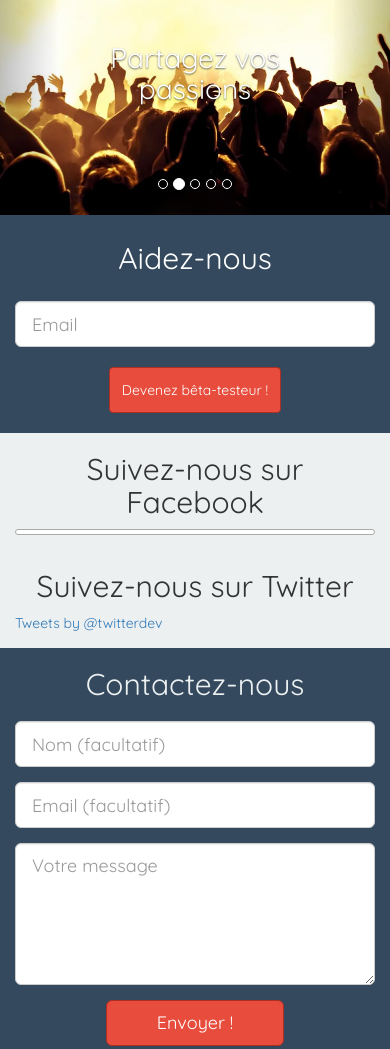
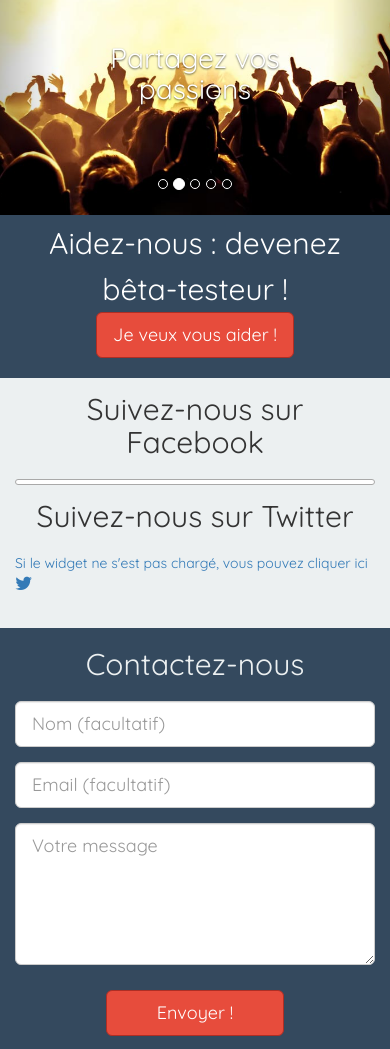
Before and after one commit to Mindup-io/mindup-website, a website: page public/views/landing.html in a window 390 px wide. Shown: the part 1231-2280 px from the top of the page. Drawn offline with nearby package versions, Linux system fonts and the light colour scheme; files that its build step writes are made by us from their sources; files whose address does not match are found by name.

Commit message:
public: landing: favicon, widgets, policy, title, beta-testeurs.

```diff
--- a/public/static/styles/landing.scss
+++ b/public/static/styles/landing.scss
@@ -106,7 +106,7 @@ header .navbar-inner {
     font-size: 1.3em;
 }
 
-header .mindup-large-screen .navbar-left a{
+header .mindup-large-screen .navbar-left a {
     padding-left: 0;
     text-transform: uppercase;
     font-weight: bold;
@@ -122,7 +122,7 @@ header .mindup-small-screen {
     margin-top: -11px;
 }
 
-header .mindup-small-screen span{
+header .mindup-small-screen span {
     margin-left: -11px;
 }
 
@@ -140,7 +140,7 @@ header .mindup-small-screen span{
     header .navbar-default .navbar-collapse, header .navbar-default .navbar-form {
         border-color: $blue !important;
     }
-    header #hamburger{
+    header #hamburger {
         padding-top: 20px;
         padding-bottom: 20px;
         margin-top: 9px;
@@ -203,7 +203,7 @@ header .mindup-small-screen span{
 >  Description
 \*-----------------------------------*/
 
-#description{
+#description {
     background-image: url("../img/map.jpg");
     background-position: center center;
     background-size:cover;
@@ -212,13 +212,7 @@ header .mindup-small-screen span{
     height: 480px;
 }
 
-@media (max-width: 992px) {
-    description{
-        //    background-size: 1920px 480px;
-    }
-}
-
-#description h1{
+#description h1 {
     text-align: right;
     color: white;
     font-weight: bold;
@@ -230,7 +224,7 @@ header .mindup-small-screen span{
     margin-bottom: 10px;
 }
 
-#description h2{
+#description h2 {
     text-align: right;
     color: white;
     font-size: 1.5em;
@@ -238,9 +232,16 @@ header .mindup-small-screen span{
     text-shadow: 0px 4px 3px rgba(0,0,0,0.4);
     background-color: rgba($blue, 0.85);
     display:inline-block;
-    float: right;clear: both;
+    float: right;
+    clear: both;
     padding: 10px;
     margin-top: 0;
+}
+
+@media (max-width: 767px) {
+    #description h1, #description h2 {
+        width: 100%;
+    }
 }
 
 /*-----------------------------------*\
@@ -251,7 +252,7 @@ header .mindup-small-screen span{
     padding-top: 10px
 }
 
-#download nav{
+#download nav {
     margin: 0;
 }
 
@@ -262,7 +263,7 @@ header .mindup-small-screen span{
     cursor: pointer;
 }
 
-#download  :focus {
+#download :focus {
     outline:none;
 }
 
@@ -272,6 +273,30 @@ header .mindup-small-screen span{
 
 #download li a:hover, #download li a:active, #download li a:visited {
     background-color: transparent;
+}
+
+/*-----------------------------------*\
+>  Showroom
+\*-----------------------------------*/
+
+#showroom {
+    background-color: $blue;
+}
+
+#showroom .container {
+    background-image: url("../img/showroom.png");
+    background-position: center center;
+    background-size: 992px;
+    background-repeat: no-repeat;
+    height: 713px + 150px;
+}
+
+@media (max-width: 992px) {
+    #showroom .container {
+        background-size: 496px;
+        background-repeat: no-repeat;
+        height: 357px + 75px;
+    }
 }
 
 /*-----------------------------------*\
@@ -301,7 +326,7 @@ header .mindup-small-screen span{
     bottom: $carousel-height / 3;
 }
 
-#useCase .carousel-caption h2{
+#useCase .carousel-caption h2 {
     font-size: 4em;
 }
 
@@ -322,90 +347,37 @@ header .mindup-small-screen span{
 }
 
 /*-----------------------------------*\
->  Contact
+>  Bêta-testeurs
 \*-----------------------------------*/
 
-#contact{
-    background-color: $blue;
-}
-
-#contact textarea {
-    resize: vertical;
-}
-
-#contact h2{
-    text-align: center;
-    margin-top: 20px;
-    margin-bottom: 20px;
-    color: $grey-light;
-}
-
-#contact form button {
-    padding-left: 50px;
-    padding-right: 50px;
-    margin-bottom: 40px;
-}
-
-/*-----------------------------------*\
->  Newsletter
-\*-----------------------------------*/
-
-#newsletter {
+#beta-testeurs {
     background-color: $blue;
     color: white;
     text-align: center;
     padding-bottom: 20px;
+    padding-top: 20px;
 }
 
-#newsletter h2{
+#beta-testeurs .col-md-4 {
+    text-align: left;
+}
+
+#beta-testeurs h2 {
     margin: 0;
     line-height: 46px;
-}
-
-#newsletter .col-md-4 {
-    margin-top: 20px;
-}
-
-#newsletter .col-md-4:first-child {
-    height: 46px;
     text-align: right;
 }
 
-#newsletter .col-md-4:last-child {
-    text-align: left;
-}
-
-#newsletter input{
-    width: 100% !important;
-}
-
 @media (max-width: 992px) {
-    #newsletter .col-md-4 {
+    #beta-testeurs {
         text-align: center !important;
+        padding-top: 5px;
     }
-}
-
-/*-----------------------------------*\
->  Showroom
-\*-----------------------------------*/
-
-#showroom{
-    background-color: $blue;
-}
-
-#showroom .container{
-    background-image: url("../img/showroom.png");
-    background-position: center center;
-    background-size: 992px;
-    background-repeat: no-repeat;
-    height: 713px + 150px;
-}
-
-@media (max-width: 992px) {
-    #showroom .container{
-        background-size: 496px;
-        background-repeat: no-repeat;
-        height: 357px + 75px;
+    #beta-testeurs .col-md-8 h2 {
+        text-align: center;
+    }
+    #beta-testeurs .col-md-4 {
+        text-align: center;
     }
 }
 
@@ -413,21 +385,22 @@ header .mindup-small-screen span{
 >  Social
 \*-----------------------------------*/
 
-#social{
-    //      background-color: $red;
+#social {
+    padding-bottom: 20px;
 }
 
-#social h2{
+#social h2 {
     text-align: center;
-    margin-top: 5px;
+    margin-top: 15px;
+    margin-bottom: 20px;
 }
 
-#social #facebook-widget, #social #twitter-widget{
+#social #facebook-widget, #social #twitter-widget {
     padding: 15px;
     margin: 0;
 }
 
-#social .fb-border{
+#social .fb-border {
     border: 1px solid $grey;
     border-radius: 5px;
     padding-top: 2px;
@@ -439,24 +412,60 @@ header .mindup-small-screen span{
     width: 100% !important;
 }
 
-#social .fb-like-box, #social .twitter-timeline{
+#social .fb-like-box, #social .twitter-timeline {
     width: 100% !important;
 }
 
-#social .fb-like-box{
+#social .fb-like-box {
     background-color: white;
+}
+
+@media (max-width: 992px) {
+    #social h2 {
+        margin-top: 0px;
+        margin-bottom: 20px;
+    }
+    #social #facebook-widget {
+        padding-bottom: 0;
+    }
+}
+
+/*-----------------------------------*\
+>  Contact
+\*-----------------------------------*/
+
+#contact {
+    background-color: $blue;
+}
+
+#contact textarea {
+    resize: vertical;
+}
+
+#contact h2 {
+    text-align: center;
+    margin-top: 20px;
+    margin-bottom: 20px;
+    color: $grey-light;
+}
+
+#contact form button {
+    padding-left: 50px;
+    padding-right: 50px;
+    margin-top: 10px;
+    margin-bottom: 25px;
 }
 
 /*-----------------------------------*\
 >  Footer
 \*-----------------------------------*/
 
-footer{
+footer {
     background-color: $red;
     color:white;
 }
 
-footer .navbar{
+footer .navbar {
     margin: 0;
     border: none;
 }
@@ -468,17 +477,12 @@ footer .navbar-nav li, footer .navbar-nav li a {
     color:white;
 }
 
-footer .navbar-nav li a:hover,
-footer .navbar-nav li a:active,
-footer .navbar-nav li a:visited,
-footer .navbar-nav li a.mailto:hover,
-footer .navbar-nav li a.mailto:active,
-footer .navbar-nav li a.mailto:visited{
+footer .navbar-nav li a:hover, footer .navbar-nav li a:active, footer .navbar-nav li a:visited, footer .navbar-nav li a.mailto:hover,footer .navbar-nav li a.mailto:active,footer .navbar-nav li a.mailto:visited {
     background-color: $red-dark;
 }
 
 @media (max-width: 767px) {
-    footer .navbar-nav li{
+    footer .navbar-nav li {
         text-align: center;
     }
 }
--- a/public/views/landing.html
+++ b/public/views/landing.html
@@ -5,7 +5,20 @@
     <meta http-equiv="X-UA-Compatible" content="IE=edge">
     <meta name="viewport" content="user-scalable=no, initial-scale=1, maximum-scale=1, minimum-scale=1, width=device-width" />
     <title>MindUp - Don't be quiet</title>
-    <link rel="shortcut icon" href="../favicon.ico">
+    <link rel="apple-touch-icon" sizes="57x57" href="img/favicon-57.png">
+    <link rel="apple-touch-icon" sizes="60x60" href="img/favicon-60.png">
+    <link rel="apple-touch-icon" sizes="72x72" href="img/favicon-72.png">
+    <link rel="apple-touch-icon" sizes="76x76" href="img/favicon-76.png">
+    <link rel="apple-touch-icon" sizes="114x114" href="img/favicon-114.png">
+    <link rel="apple-touch-icon" sizes="120x120" href="img/favicon-120.png">
+    <link rel="apple-touch-icon" sizes="144x144" href="img/favicon-144.png">
+    <link rel="apple-touch-icon" sizes="152x152" href="img/favicon-152.png">
+    <link rel="apple-touch-icon" sizes="180x180" href="img/favicon-180.png">
+    <link rel="icon" type="image/png" sizes="192x192"  href="img/favicon-192.png">
+    <link rel="icon" type="image/png" sizes="32x32" href="img/favicon-32.png">
+    <link rel="icon" type="image/png" sizes="96x96" href="img/favicon-96.png">
+    <link rel="icon" type="image/png" sizes="16x16" href="img/favicon-16.png">
+    <meta name="msapplication-TileImage" content="img/favicon-144.png">
     <link href="styles/bootstrap.min.css" rel="stylesheet">
     <link href="styles/landing.css" rel="stylesheet">
     <link href='http://fonts.googleapis.com/css?family=Quicksand' rel='stylesheet' type='text/css'>
@@ -176,22 +189,14 @@
       </a>
     </section>
 
-    <section id="newsletter">
+    <section id="beta-testeurs">
       <div class="container">
-        <form class="form-inline row"
-              action="//mindup.us10.list-manage.com/subscribe/post?u=ce96d3b55588e6f384ca9f909&amp;id=8c4f9cb192" method="post"
-              name="0.1_mc-embedded-subscribe-form" target="_blank">
-          <div class="col-md-4">
-            <h2>Aidez-nous<span class="hidden-xs hidden-sm"> :</span></h2>
-          </div>
-          <div class="form-group col-md-4">
-            <label class="sr-only" for="newsletter-email">Votre adresse email</label>
-            <input type="email" name="EMAIL" class="form-control input-lg input-block-level" required="" id="newsletter-email" placeholder="Email">
-          </div>
-          <div class="col-md-4">
-            <button type="submit" class="btn btn-primary red-btn input-lg">Devenez bêta-testeur !</button>
-          </div>
-        </form>
+        <div class="col-md-8">
+          <h2>Aidez-nous : devenez bêta-testeur !</h2>
+        </div>
+        <div class="col-md-4">
+          <a href="http://eepurl.com/bgE8Of" class="btn red-btn btn-lg">Je veux vous aider !</a>
+        </div>
       </div>
     </section>
 
@@ -201,22 +206,30 @@
           <div class="col-md-6" id="facebook-widget">
             <h2>Suivez-nous sur Facebook</h2>
             <div class=fb-border>
-              <div class="fb-like-box" data-href="https://www.facebook.com/MindUpOfficial" data-width="400" data-height="496" data-colorscheme="light" data-show-faces="true" data-header="true" data-stream="true" data-show-border="false"></div>
+              <div class="fb-like-box"
+                   data-href="https://www.facebook.com/MindUpOfficial"
+                   data-width="400"
+                   data-height="496"
+                   data-colorscheme="light"
+                   data-show-faces="true"
+                   data-header="true"
+                   data-stream="true"
+                   data-show-border="false">
+              </div>
             </div>
           </div>
           <div class="col-md-6" id="twitter-widget">
             <h2>Suivez-nous sur Twitter</h2>
             <a class="twitter-timeline"
-               href="https://twitter.com/twitterdev"
+               href="https://twitter.com/MindUpOfficial?height=502"
                data-widget-id="575310403883962368"
                data-theme=""
                data-show-replies="false"
                data-link-color="#E74C3C"
                data-related="twitterapi,twitter"
                data-aria-polite="assertive"
-               data-border-color="#a9a9a9"
-               height="502">
-              Tweets by @twitterdev
+               data-border-color="#a9a9a9">
+              Si le widget ne s'est pas chargé, vous pouvez cliquer ici <i class="fa fa-twitter fa-lg"></i>
             </a>
             <script>!function(d,s,id){var js,fjs=d.getElementsByTagName(s)[0],p=/^http:/.test(d.location)?'http':'https';if(!d.getElementById(id)){js=d.createElement(s);js.id=id;js.src=p+"://platform.twitter.com/widgets.js";fjs.parentNode.insertBefore(js,fjs);}}(document,"script","twitter-wjs");</script>
           </div>
```
Also changed, not shown: public/static/policy.html (+20 -6 lines), public/static/img/favicon-114.png (added), public/static/img/favicon-120.png (added), public/static/img/favicon-144.png (added), public/static/img/favicon-152.png (added), public/static/img/favicon-16.png (added), public/static/img/favicon-180.png (added), public/static/img/favicon-192.png (added), public/static/img/favicon-32.png (added), public/static/img/favicon-57.png (added), public/static/img/favicon-60.png (added), public/static/img/favicon-72.png (added), public/static/img/favicon-76.png (added), public/static/img/favicon-96.png (added).
